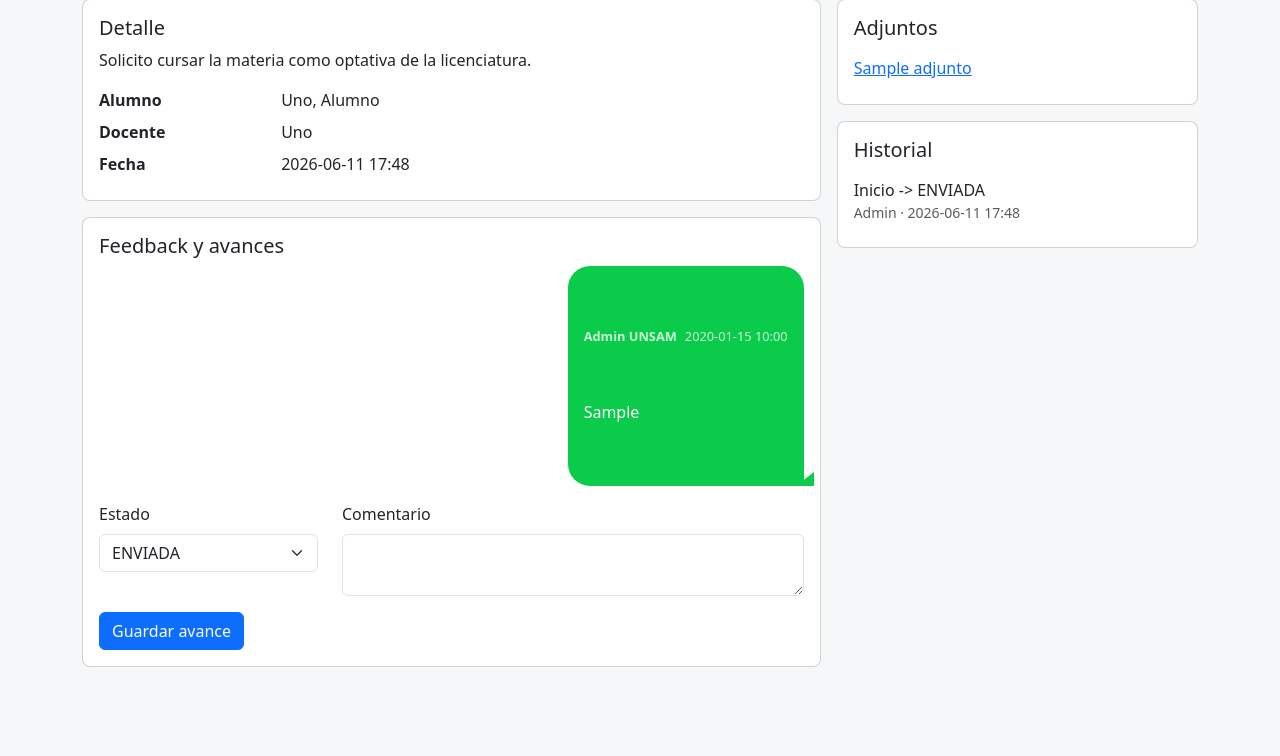
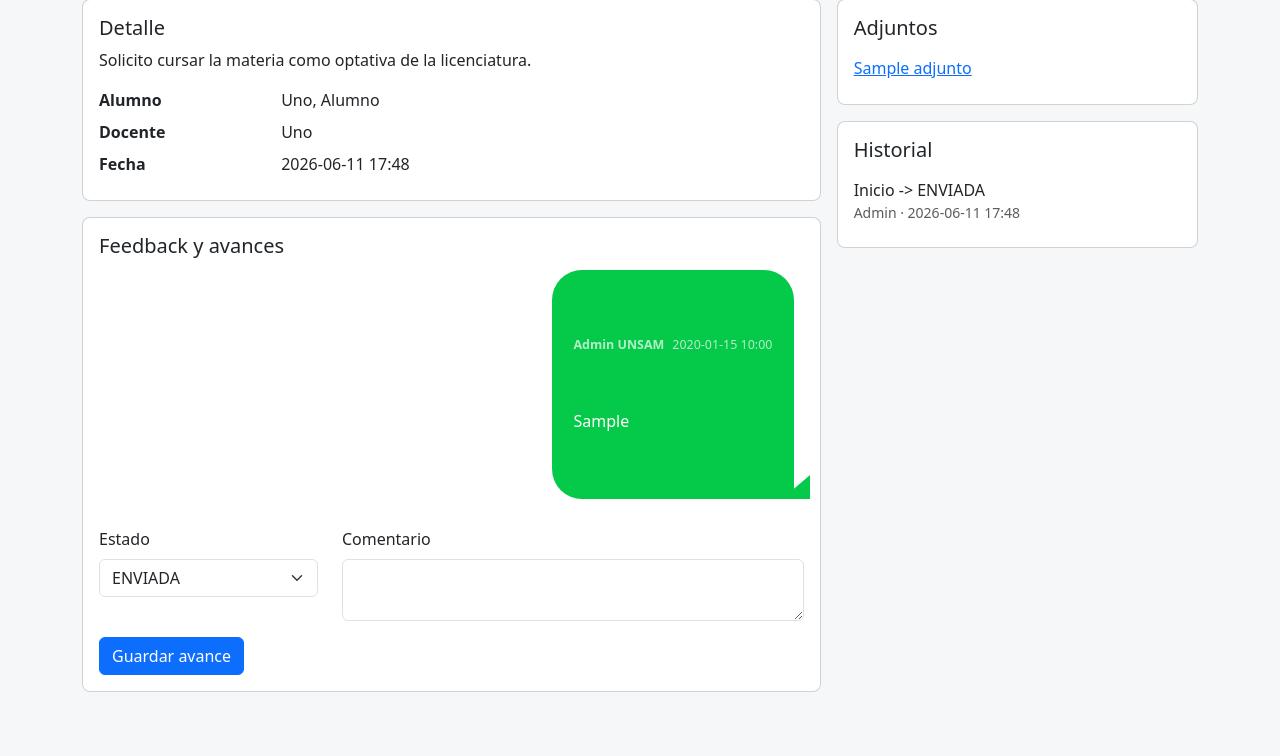
Before and after one commit to gabrielArne/webapp-optativas, a FastAPI app: page /solicitudes/1 in a window 1280 px wide. Shown: the part 163-919 px from the top of the page. Before the commit the page ends 830 px from the top, so only its background shows below. Run offline with FastAPI, Linux system fonts and the light colour scheme; the visitor is signed in with stand-in values (Sample User, id 1); tables that the repository leaves empty hold one stand-in row (values such as "Sample post").

Commit message:
fix css chat

```diff
--- a/app/static/styles.css
+++ b/app/static/styles.css
@@ -31,7 +31,8 @@ textarea {
 .feedback-thread {
   display: flex;
   flex-direction: column;
-  gap: 0.85rem;
+  gap: 1.25rem;
+  padding: 0.25rem 0.6rem 0.75rem;
 }
 
 .feedback-message {
@@ -47,23 +48,26 @@ textarea {
 }
 
 .feedback-bubble {
-  border-radius: 22px;
-  max-width: min(78%, 640px);
-  padding: 0.85rem 1rem;
+  border: 0;
+  border-radius: 30px;
+  box-shadow: none;
+  max-width: min(72%, 620px);
+  min-height: 86px;
+  padding: 1.15rem 1.35rem;
   position: relative;
   white-space: pre-wrap;
 }
 
 .feedback-message-own .feedback-bubble {
-  background: #0acb4a;
-  border-bottom-right-radius: 6px;
+  background: #05c948;
+  border-bottom-right-radius: 10px;
   color: #fff;
 }
 
 .feedback-message-other .feedback-bubble {
-  background: #e9ecef;
-  border-bottom-left-radius: 6px;
-  color: #212529;
+  background: #e8ecef;
+  border-bottom-left-radius: 10px;
+  color: #1f2933;
 }
 
 .feedback-message-own .feedback-bubble::after,
@@ -75,28 +79,34 @@ textarea {
 }
 
 .feedback-message-own .feedback-bubble::after {
-  border-color: transparent transparent #0acb4a transparent;
-  border-width: 0 0 14px 18px;
-  right: -10px;
+  border-color: transparent transparent #05c948 transparent;
+  border-width: 0 0 24px 28px;
+  right: -16px;
 }
 
 .feedback-message-other .feedback-bubble::after {
-  border-color: transparent transparent #e9ecef transparent;
-  border-width: 0 18px 14px 0;
-  left: -10px;
+  border-color: transparent transparent #e8ecef transparent;
+  border-width: 0 28px 24px 0;
+  left: -16px;
 }
 
 .feedback-meta {
   display: flex;
   flex-wrap: wrap;
   gap: 0.5rem;
-  font-size: 0.8rem;
-  margin-bottom: 0.35rem;
-  opacity: 0.78;
+  font-size: 0.78rem;
+  margin-bottom: 0.45rem;
+  opacity: 0.7;
+}
+
+.feedback-bubble p {
+  font-size: 1rem;
+  line-height: 1.4;
 }
 
 @media (max-width: 576px) {
   .feedback-bubble {
-    max-width: 92%;
+    max-width: 88%;
+    min-height: 72px;
   }
 }
--- a/app/templates/base.html
+++ b/app/templates/base.html
@@ -5,7 +5,7 @@
     <meta name="viewport" content="width=device-width, initial-scale=1">
     <title>Optativas UNSAM</title>
     <link href="https://cdn.jsdelivr.net/npm/bootstrap@5.3.3/dist/css/bootstrap.min.css" rel="stylesheet">
-    <link href="{{ url_for('static', path='styles.css') }}" rel="stylesheet">
+    <link href="{{ url_for('static', path='styles.css') }}?v=feedback-bubbles-2" rel="stylesheet">
   </head>
   <body>
     <nav class="navbar navbar-expand-lg bg-dark navbar-dark">
```
